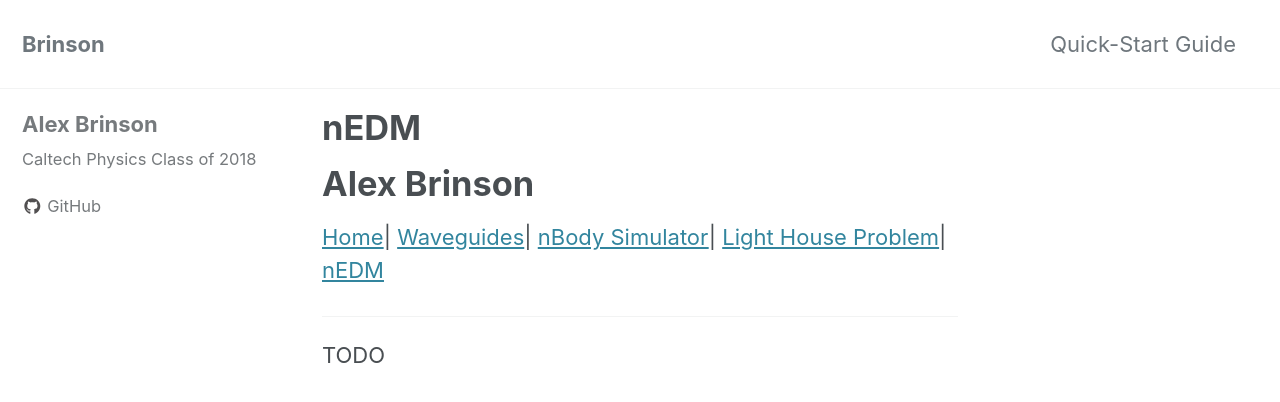
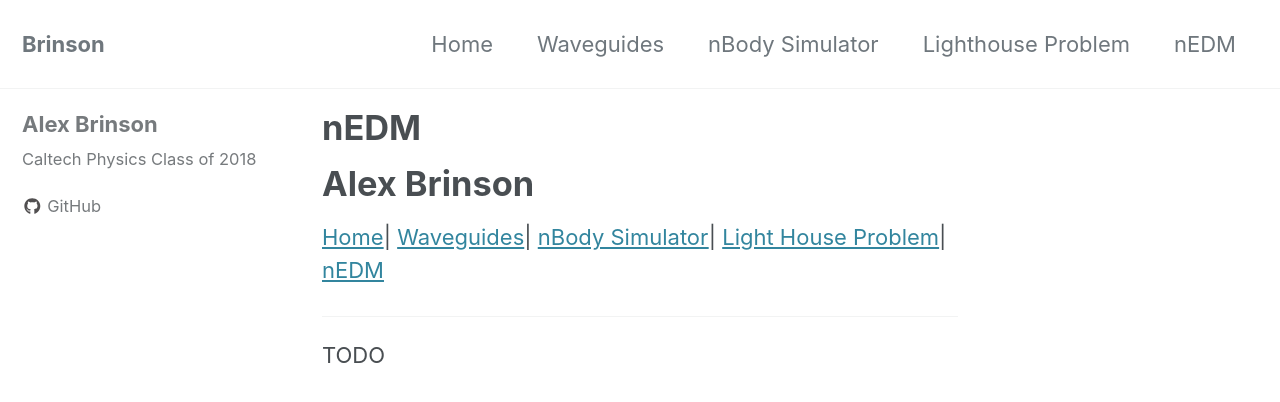
Before and after one commit to alexjbrinson/alexjbrinson.github.io, a Jekyll site: the page built from nEDM.md, in a window 1280 px wide and 900 px high. Shown: the top 402 px of the window. Built offline with Jekyll 4.4.1, drawn with Linux system fonts in a browser that asks for light colours; cached includes are drawn as plain includes; nearby versions of some CDN libraries.

Commit message:
Update navigation.yml

```diff
--- a/_data/navigation.yml
+++ b/_data/navigation.yml
@@ -1,12 +1,12 @@
 # main links
 main:
-  - title: "Quick-Start Guide"
-    url: https://mmistakes.github.io/minimal-mistakes/docs/quick-start-guide/
-  # - title: "About"
-  #   url: https://mmistakes.github.io/minimal-mistakes/about/
-  # - title: "Sample Posts"
-  #   url: /year-archive/
-  # - title: "Sample Collections"
-  #   url: /collection-archive/
-  # - title: "Sitemap"
-  #   url: /sitemap/
+  - title: "Home"
+    url: https://alexjbrinson.github.io/
+  - title: "Waveguides"
+    url: https://alexjbrinson.github.io/Waveguides
+  - title: "nBody Simulator"
+    url: https://alexjbrinson.github.io/nBodySim
+  - title: "Lighthouse Problem"
+    url: https://alexjbrinson.github.io/LightHouse
+  - title: "nEDM"
+    url: https://alexjbrinson.github.io/nEDM
```
